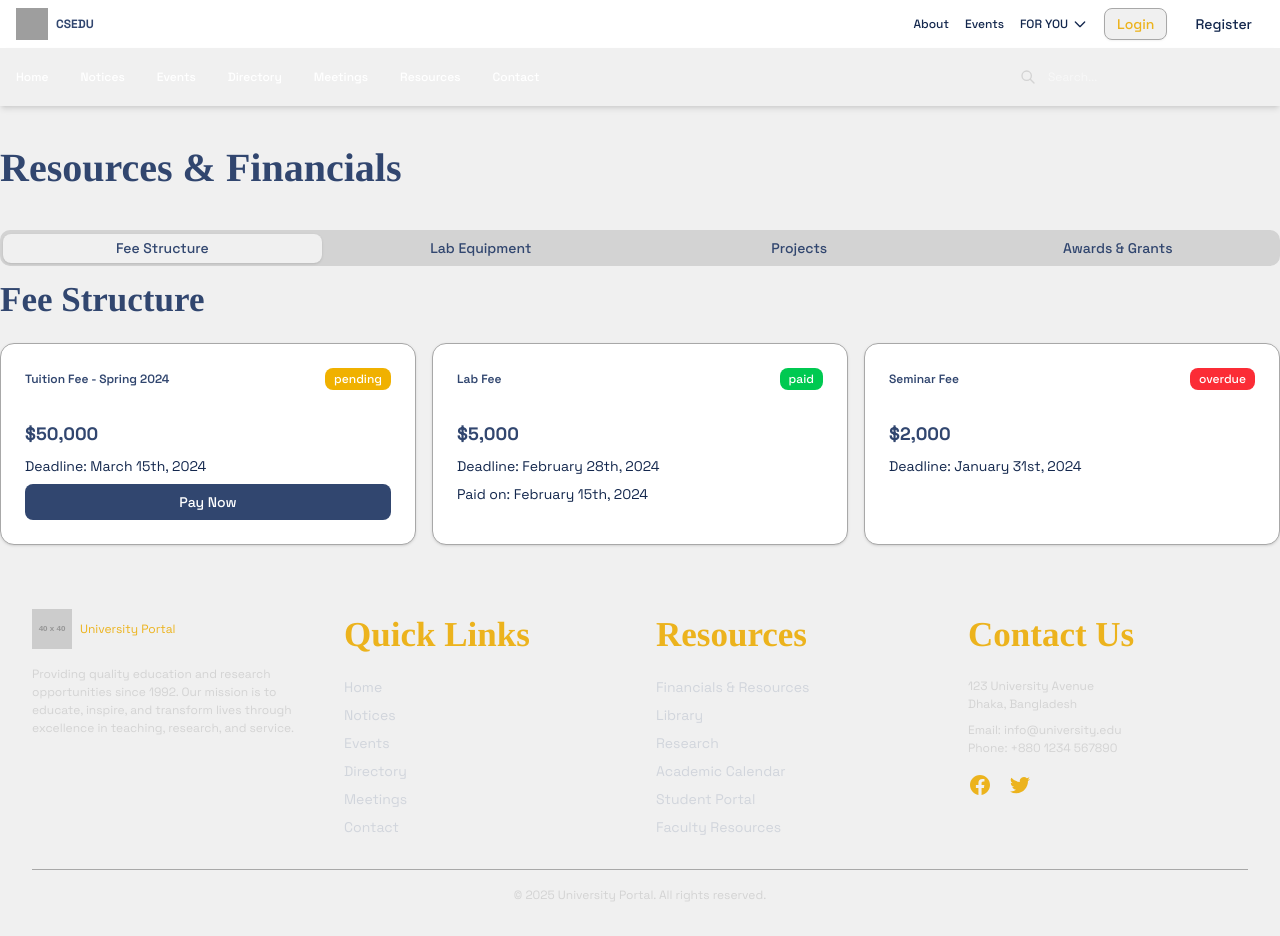
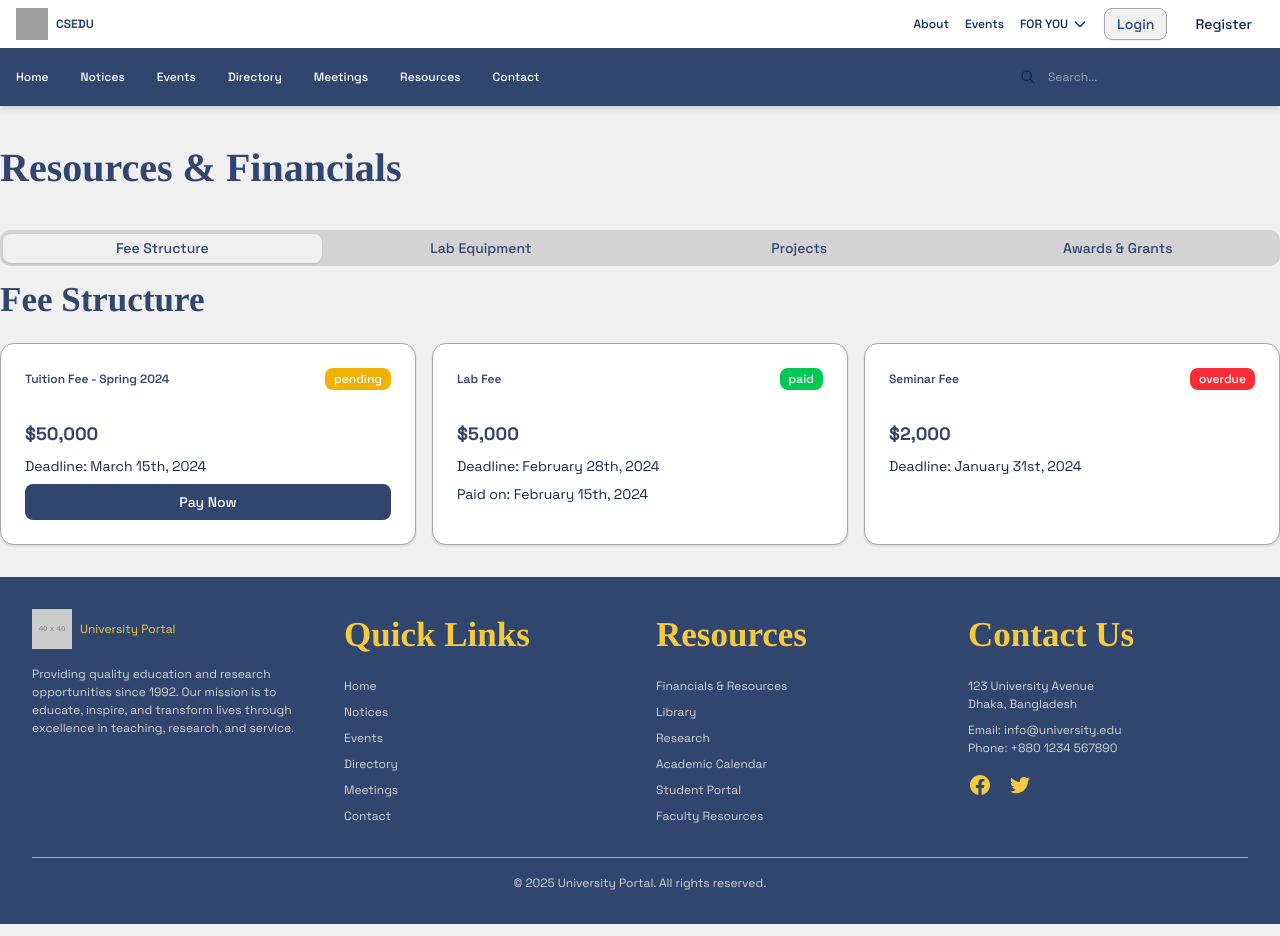
Before and after one commit to saged-sama/Internet-Programming, a React (Vite) app in the folder frontend-react/: page /resources in a window 1280 px wide. Built offline with nearby package versions, Linux system fonts and the light colour scheme; grey boxes are pictures that could not be loaded.

Commit message:
update color scheme in Navbar and Footer

```diff
--- a/frontend-react/src/components/layout/Footer.tsx
+++ b/frontend-react/src/components/layout/Footer.tsx
@@ -1,9 +1,8 @@
 import { Link } from "react-router-dom";
-import themeClasses from "../../lib/theme-utils";
 
 export default function Footer() {
   return (
-    <footer className={`${themeClasses.bgPrimary} text-white`}>
+    <footer className="bg-primary text-primary-foreground">
       <div className="max-w-7xl mx-auto py-8 px-4 overflow-hidden sm:px-6 lg:px-8">
         <div className="grid grid-cols-1 md:grid-cols-4 gap-8">
           <div>
@@ -15,7 +14,7 @@ export default function Footer() {
               />
               <a
                 href="#"
-                className={`${themeClasses.textAccentYellow} hover:text-accent`}
+                className="text-accent hover:text-secondary"
               >
                 University Portal
               </a>
@@ -29,11 +28,11 @@ export default function Footer() {
 
           <div>
             <h2
-              className={`font-semibold mb-4 ${themeClasses.textAccentYellow}`}
+              className="font-semibold mb-4 text-accent"
             >
               Quick Links
             </h2>
-            <ul className="space-y-2 text-gray-300 text-sm">
+            <ul className="space-y-2 text-muted">
               <li>
                 <Link to="/" className="hover:text-accent">
                   Home
@@ -69,11 +68,11 @@ export default function Footer() {
 
           <div>
             <h2
-              className={`font-semibold mb-4 ${themeClasses.textAccentYellow}`}
+              className="font-semibold mb-4 text-accent"
             >
               Resources
             </h2>
-            <ul className="space-y-2 text-gray-300 text-sm">
+            <ul className="space-y-2 text-muted">
               <li>
                 <Link to="/resources" className="hover:text-accent">
                   Financials & Resources
@@ -109,7 +108,7 @@ export default function Footer() {
 
           <div>
             <h2
-              className={`font-semibold mb-4 ${themeClasses.textAccentYellow}`}
+              className="font-semibold mb-4 text-accent"
             >
               Contact Us
             </h2>
@@ -120,7 +119,7 @@ export default function Footer() {
               <p>Phone: +880 1234 567890</p>
             </address>
             <div className="mt-4 flex space-x-4">
-              <a href="#" className="text-[#ECB31D] hover:text-[#F5C940]">
+              <a href="#" className="text-accent hover:text-secondary">
                 <span className="sr-only">Facebook</span>
                 <svg
                   className="h-6 w-6"
@@ -135,7 +134,7 @@ export default function Footer() {
                   />
                 </svg>
               </a>
-              <a href="#" className="text-[#ECB31D] hover:text-[#F5C940]">
+              <a href="#" className="text-accent hover:text-secondary">
                 <span className="sr-only">Twitter</span>
                 <svg
                   className="h-6 w-6"
@@ -149,7 +148,7 @@ export default function Footer() {
             </div>
           </div>
         </div>
-        <div className="mt-8 border-t border-primary-light pt-4 text-center">
+        <div className="mt-8 border-t border-border pt-4 text-center">
           <p className="text-muted">
             &copy; {new Date().getFullYear()} University Portal. All rights
             reserved.
--- a/frontend-react/src/components/layout/Navbar.tsx
+++ b/frontend-react/src/components/layout/Navbar.tsx
@@ -13,7 +13,7 @@ export default function Navbar() {
   return (
     <div>
       {/* Top section with logo and buttons */}
-      <div className="bg-white py-2 px-4">
+      <div className="bg-card py-2 px-4">
         <div className="max-w-7xl mx-auto flex items-center justify-between">
           <div className="flex items-center">
             <img
@@ -73,45 +73,45 @@ export default function Navbar() {
       </div>
 
       {/* Main navigation bar */}
-      <nav className={`${themeClasses.bgPrimary} shadow-md`}>
+      <nav className="bg-primary shadow-md">
         <div className="max-w-7xl mx-auto px-4 py-3 flex justify-between items-center">
           <div className="flex space-x-8">
-            <Link to="/" className="text-white hover:text-accent font-medium">
+            <Link to="/" className="text-primary-foreground hover:text-accent font-medium">
               Home
             </Link>
             <Link
               to="/notices"
-              className="text-white hover:text-accent font-medium"
+              className="text-primary-foreground hover:text-accent font-medium"
             >
               Notices
             </Link>
             <Link
               to="/events"
-              className="text-white hover:text-accent font-medium"
+              className="text-primary-foreground hover:text-accent font-medium"
             >
               Events
             </Link>
             <Link
               to="/directory"
-              className="text-white hover:text-accent font-medium"
+              className="text-primary-foreground hover:text-accent font-medium"
             >
               Directory
             </Link>
             <Link
               to="/meetings"
-              className="text-white hover:text-accent font-medium"
+              className="text-primary-foreground hover:text-accent font-medium"
             >
               Meetings
             </Link>
             <Link
               to="/resources"
-              className="text-white hover:text-accent font-medium"
+              className="text-primary-foreground hover:text-accent font-medium"
             >
               Resources
             </Link>
             <Link
               to="/contact"
-              className="text-white hover:text-accent font-medium"
+              className="text-primary-foreground hover:text-accent font-medium"
             >
               Contact
             </Link>
@@ -120,7 +120,7 @@ export default function Navbar() {
           <div className="relative">
             <div className="absolute inset-y-0 left-0 flex items-center pl-3 pointer-events-none">
               <svg
-                className="w-4 h-4 text-muted"
+                className="w-4 h-4 text-muted-foreground"
                 fill="none"
                 stroke="currentColor"
                 viewBox="0 0 24 24"
@@ -136,7 +136,7 @@ export default function Navbar() {
             </div>
             <input
               type="search"
-              className="block w-64 p-2 pl-10 text-white border-primary-light rounded-full bg-primary-dark focus:ring-accent focus:border-accent"
+              className="block w-64 p-2 pl-10 text-primary-foreground border-border rounded-full bg-primary-dark focus:ring focus:border-accent"
               placeholder="Search..."
             />
           </div>
@@ -148,7 +148,7 @@ export default function Navbar() {
         <Button
           variant="ghost"
           size="sm"
-          className="text-white bg-primary-dark rounded-full"
+          className="text-primary-foreground bg-primary rounded-full"
           onClick={toggleMobileMenu}
         >
           <svg
@@ -170,7 +170,7 @@ export default function Navbar() {
 
       {/* Mobile menu */}
       {mobileMenuOpen && (
-        <div className="md:hidden fixed inset-0 z-40 bg-white">
+        <div className="md:hidden fixed inset-0 z-40 bg-card">
           <div className="px-2 pt-2 pb-3 space-y-1">
             <div className="flex justify-between items-center border-b pb-3 mb-3">
               <div className="flex items-center">
@@ -179,7 +179,7 @@ export default function Navbar() {
                   alt="University Logo"
                   className="h-8 w-8 mr-2"
                 />
-                <span className="text-xl font-bold">CSEDU</span>
+                <span className="font-bold">CSEDU</span>
               </div>
               <Button variant="ghost" size="sm" onClick={toggleMobileMenu}>
                 <svg
@@ -200,43 +200,43 @@ export default function Navbar() {
             </div>
             <Link
               to="/"
-              className="block px-3 py-2 font-medium text-foreground hover:bg-accent-light"
+              className="block px-3 py-2 font-medium text-foreground hover:bg-accent/10"
             >
               Home
             </Link>
             <Link
               to="/notices"
-              className="block px-3 py-2 font-medium text-foreground hover:bg-accent-light"
+              className="block px-3 py-2 font-medium text-foreground hover:bg-accent/10"
             >
               Notices
             </Link>
             <Link
               to="/events"
-              className="block px-3 py-2 font-medium text-foreground hover:bg-accent-light"
+              className="block px-3 py-2 font-medium text-foreground hover:bg-accent/10"
             >
               Events
             </Link>
             <Link
               to="/directory"
-              className="block px-3 py-2 font-medium text-foreground hover:bg-accent-light"
+              className="block px-3 py-2 font-medium text-foreground hover:bg-accent/10"
             >
               Directory
             </Link>
             <Link
               to="/meetings"
-              className="block px-3 py-2 font-medium text-foreground hover:bg-accent-light"
+              className="block px-3 py-2 font-medium text-foreground hover:bg-accent/10"
             >
               Meetings
             </Link>
             <Link
               to="/resources"
-              className="block px-3 py-2 font-medium text-foreground hover:bg-accent-light"
+              className="block px-3 py-2 font-medium text-foreground hover:bg-accent/10"
             >
               Resources
             </Link>
             <Link
               to="/contact"
-              className="block px-3 py-2 font-medium text-foreground hover:bg-accent-light"
+              className="block px-3 py-2 font-medium text-foreground hover:bg-accent/10"
             >
               Contact
             </Link>
```
Also changed, not shown: 1 other file (tests, documents, lock files or other folders).
